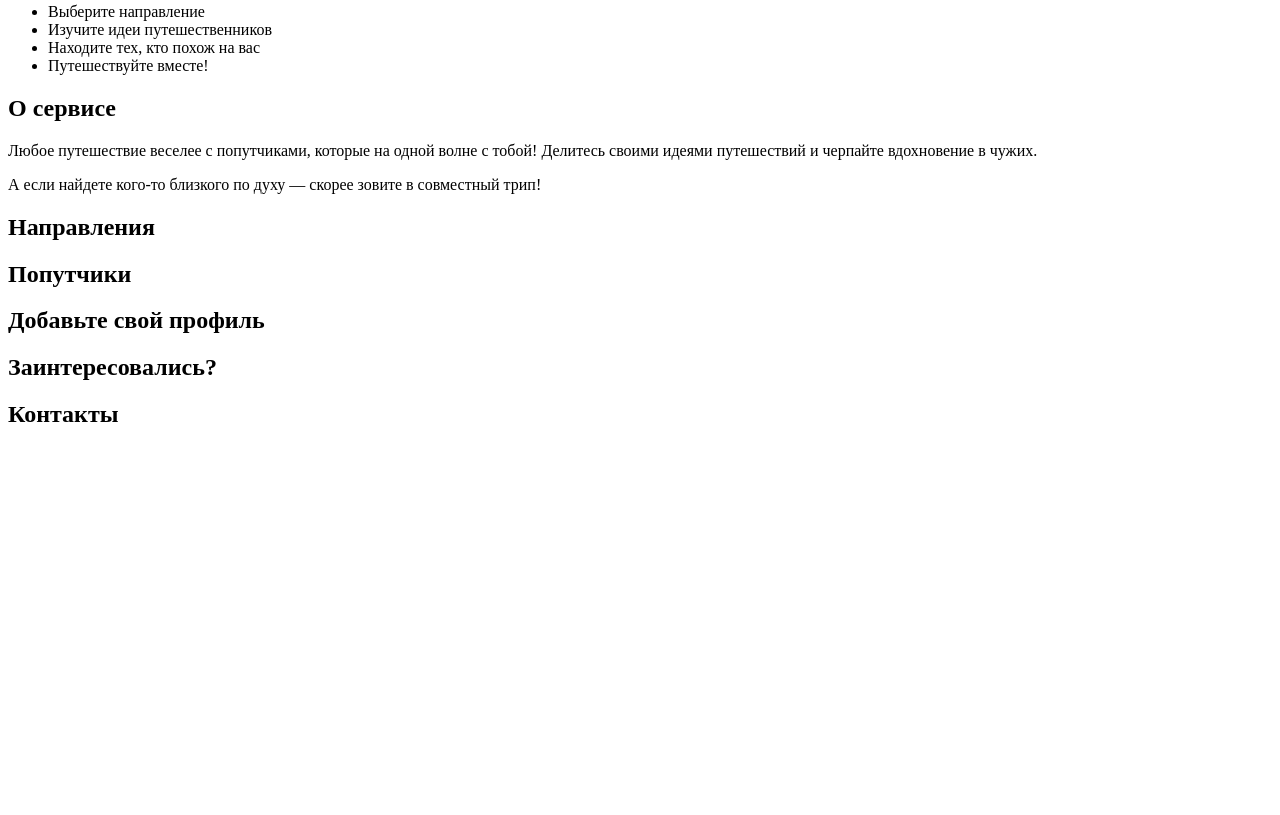
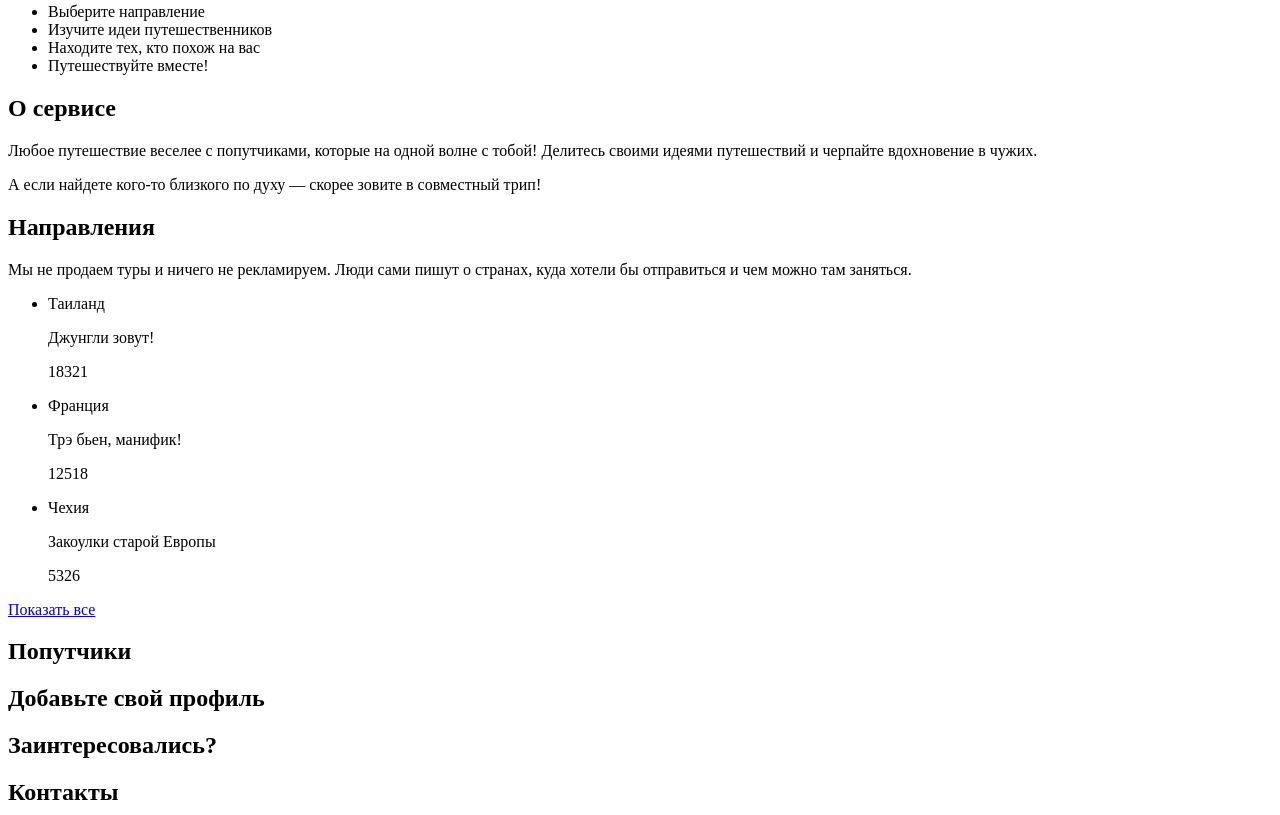
Before and after one commit to lotus84/918643-pognali-18, a website: page source/index.html in a window 1280 px wide. Shown: the part 511-1326 px from the top of the page. Before the commit the page ends 959 px from the top, so only its background shows below. Drawn offline with Linux system fonts and the light colour scheme.

Commit message:
Добавляет разметку секции directions

```diff
--- a/source/index.html
+++ b/source/index.html
@@ -68,8 +68,27 @@
         <p class="page-intro__text page-intro__text--bold">А если найдете кого-то близкого по духу — скорее зовите в совместный трип!</p>
       </section>
 
-      <section class="">
-        <h2>Направления</h2>
+      <section class="directions">
+        <h2 class="directions__title">Направления</h2>
+        <p class="directions__text">Мы не продаем туры и ничего не рекламируем. Люди сами пишут о странах, куда хотели бы отправиться и чем можно там заняться.</p>
+        <ul class="directions__list">
+          <li class="directions__item">
+            <p class="directions__country-name">Таиланд</p>
+            <p class="directions__country-slogan">Джунгли зовут!</p>
+            <span class="directions__country-counter">18321</span>
+          </li>
+          <li class="directions__item">
+            <p class="directions__country-name">Франция</p>
+            <p class="directions__country-slogan">Трэ бьен, манифик!</p>
+            <span class="directions__country-counter">12518</span>
+          </li>
+          <li class="directions__item">
+            <p class="directions__country-name">Чехия</p>
+            <p class="directions__country-slogan">Закоулки старой Европы</p>
+            <span class="directions__country-counter">5326</span>
+          </li>
+        </ul>
+        <a class="directions__button button" href="form.html">Показать все</a>
       </section>
 
       <section>
```
